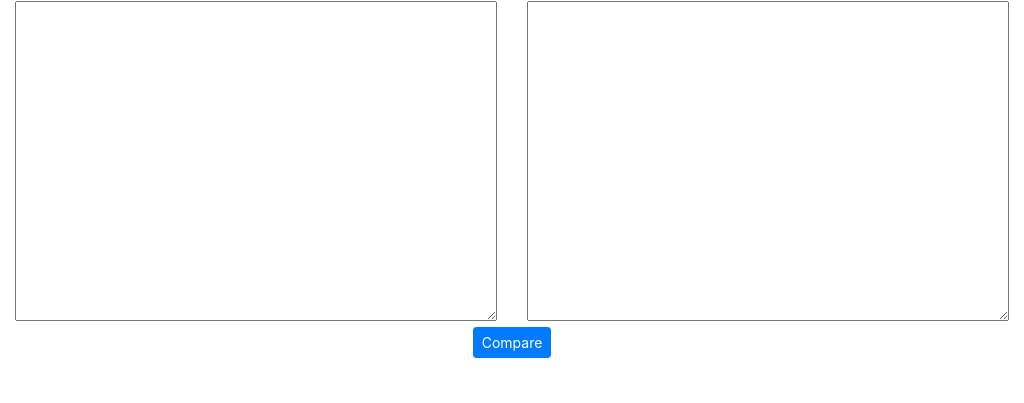
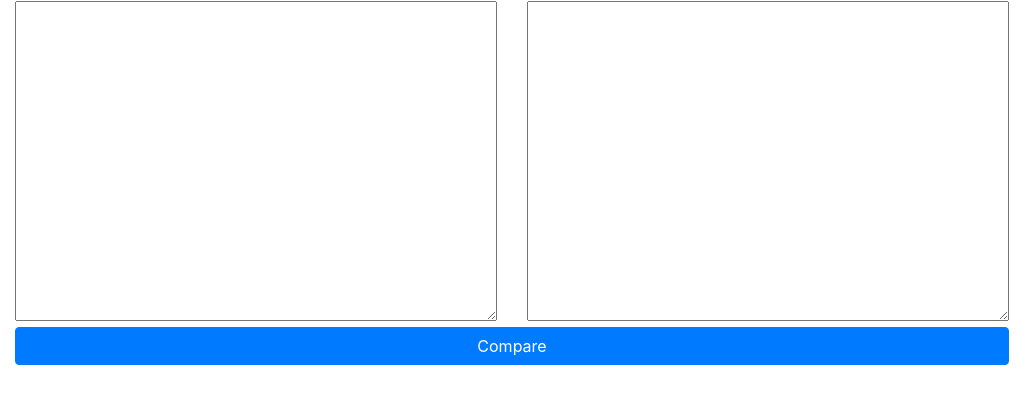
Before and after one commit to imzjy/MyDiffTool, an Electron app: page index.html in a window 1024 px wide. Shown: the part 45-448 px from the top of the page. Drawn offline with nearby package versions, Linux system fonts and the light colour scheme.

Commit message:
enlarge the compare button

```diff
--- a/index.html
+++ b/index.html
@@ -31,7 +31,7 @@
     </div>
     <div class="row">
       <div class="col-sm text-center">
-        <button type="button" class="btn btn-primary btn-sm" id="compare" style="margin-bottom: 10px;">Compare</button>
+        <button type="button" class="btn btn-primary btn-block" id="compare" style="margin-bottom: 10px;">Compare</button>
       </div>
     </div>
     <div class="row">
```
